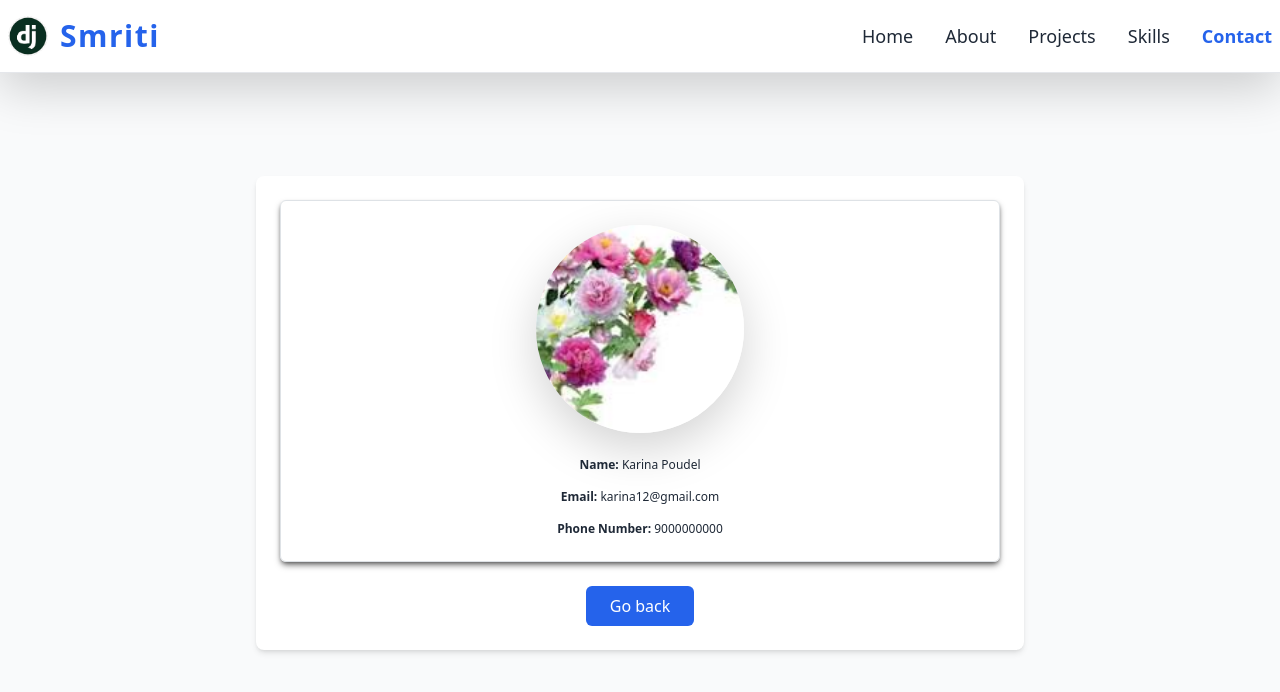
After one commit to smritee04/Django_Workshop, a Django app: page /employee/3/ in a window 1280 px wide. The commit adds this page. Shown: the top 692 px of the page. Run offline with Django 5.2, Linux system fonts and the light colour scheme; data comes from the database, SQL or seed files in the repository; both versions use the stored data as it was after the commit; some libraries are stand-ins or nearby versions.

Commit message:
Update employee app, contact page, urls and templates

```diff
--- a/employee/models.py
+++ b/employee/models.py
@@ -7,6 +7,7 @@ class Employee(models.Model):
     last_name=models.CharField(max_length=100)
     email=models.EmailField(max_length=100,unique=True)
     phone_number=models.CharField(max_length=12,blank=True)
+
     image=models.ImageField(upload_to='images')
 
 def _str_(self):
--- /dev/null
+++ b/employee/urls.py
@@ -0,0 +1,5 @@
+from django.urls import path
+from . import views
+urlpatterns = [
+   path('<int:pk>/', views.employee_details, name='employee_details'),  #dynamic variable
+]
--- a/employee/views.py
+++ b/employee/views.py
@@ -1,3 +1,15 @@
 from django.shortcuts import render
+from django.http import Http404
+from employee.models import Employee
 
 # Create your views here.
+def employee_details(request, pk):
+
+    try:
+        employee = Employee.objects.get(pk=pk)
+        context = {
+            'employee': employee
+        }
+        return render(request, 'employee_detail.html', context)
+    except:
+        raise Http404
--- a/mysite/urls.py
+++ b/mysite/urls.py
@@ -15,13 +15,16 @@ Including another URLconf
     2. Add a URL to urlpatterns:  path('blog/', include('blog.urls'))
 """
 from django.contrib import admin
-from django.urls import path
+from django.urls import path, include
 from .import views
 from django.conf import settings
 from django.conf.urls.static import static
 
+
 urlpatterns = [
     path('admin/', admin.site.urls),
-    path("",views.home),
-    path("contact/",views.contact)
+    path("",views.home,name="home"),
+    path("contact/",views.contact,name="contact"),
+    path('employee/', include('employee.urls')),
+
 ]+ static(settings.MEDIA_URL, document_root=settings.MEDIA_ROOT)
--- /dev/null
+++ b/templates/employee_detail.html
@@ -0,0 +1,63 @@
+{% load static %}
+<!DOCTYPE html>
+<html lang="en">
+<head>
+  <meta charset="UTF-8" />
+  <meta name="viewport" content="width=device-width, initial-scale=1.0" />
+  <title>Contact | Smriti</title>
+
+  <link href="https://cdn.jsdelivr.net/npm/bootstrap@5.3.7/dist/css/bootstrap.min.css" rel="stylesheet" crossorigin="anonymous">
+  <script src="https://cdn.jsdelivr.net/npm/bootstrap@5.3.7/dist/js/bootstrap.bundle.min.js" crossorigin="anonymous"></script>
+  <script src="https://cdn.tailwindcss.com"></script>
+  <link rel="stylesheet" href="https://cdnjs.cloudflare.com/ajax/libs/font-awesome/6.4.0/css/all.min.css" />
+</head>
+
+<body class="pt-24 bg-gray-50 text-gray-800">
+
+  <!-- Navbar -->
+  <header class="bg-white fixed top-0 w-full z-50 border-b border-gray-200 shadow-lg">
+    <div class="max-w-7xl mx-auto px-2 py-3 flex justify-between items-center">
+      <div class="flex items-center space-x-3">
+        <img src="{% static 'image/django.png' %}" alt="Logo" class="w-10 h-10 rounded-full object-cover" />
+        <h1 class="text-3xl font-bold text-blue-600 tracking-wider">Smriti</h1>
+      </div>
+      <nav class="hidden md:flex space-x-8 text-lg font-medium">
+        <a href="#home" class="hover:text-blue-600 transition">Home</a>
+        <a href="#about" class="hover:text-blue-600 transition">About</a>
+        <a href="#projects" class="hover:text-blue-600 transition">Projects</a>
+        <a href="#skills" class="hover:text-blue-600 transition">Skills</a>
+        <a href="{% url 'contact' %}" class="hover:text-blue-600 transition font-semibold text-blue-600">Contact</a>
+      </nav>
+    </div>
+  </header>
+
+  <div class="max-w-3xl mx-auto mt-20 p-6 bg-white rounded-lg shadow-md">
+    <div class="border rounded-md overflow-hidden shadow-md shadow-black/50 p-6 flex flex-col items-center text-center">
+
+      <img src="{{ employee.image.url }}" alt="Employee Image" class="w-52 h-52 object-cover rounded-full shadow-lg mb-6" />
+
+      <div class="text-xs font-medium space-y-4">
+        <div>
+          <span class="font-semibold">Name: </span>
+          <span>{{ employee.first_name }} {{ employee.last_name }}</span>
+        </div>
+        <div>
+          <span class="font-semibold">Email: </span>
+          <span>{{ employee.email }}</span>
+        </div>
+        <div>
+          <span class="font-semibold">Phone Number: </span>
+          <span>{{ employee.phone_number }}</span>
+        </div>
+      </div>
+    </div>
+
+    <div class="text-center mt-6">
+      <a href="{% url 'home' %}" class="inline-block bg-blue-600 text-white px-6 py-2 rounded hover:bg-blue-700 transition">
+        Go back
+      </a>
+    </div>
+  </div>
+
+</body>
+</html>
--- a/templates/home.html
+++ b/templates/home.html
@@ -40,7 +40,7 @@
         <a href="#about" class="hover:text-primary transition">About</a>
         <a href="#projects" class="hover:text-primary transition">Projects</a>
         <a href="#skills" class="hover:text-primary transition">Skills</a>
-        <a href="#contact" class="hover:text-primary transition">Contact</a>
+        <a href="{% url 'contact' %}" class="hover:text-primary transition">Contact</a>
       </nav>
     </div>
   </header>
```
Also changed, not shown: templates/contact.html (+35 -3 lines), db.sqlite3, media/images/django_jMKFl1X.png (added), media/images/flower_0bSw6oy.jfif (added), media/images/flower_w1gIglI.jfif (added).
